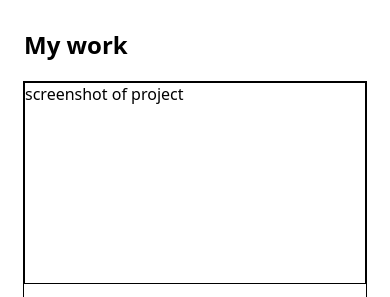
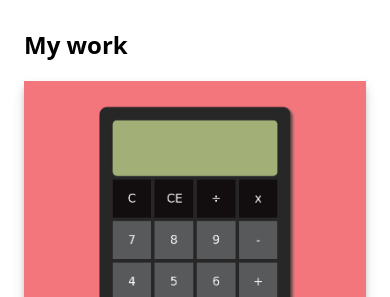
Before and after one commit to MichaelAlexanderBryant/portfolio, a website built with webpack: page dist/index.html in a window 390 px wide. Shown: the part 693-990 px from the top of the page. Built offline with nearby package versions, Linux system fonts and the light colour scheme.

Commit message:
Add placeholder image for projects

```diff
--- a/dist/index.html
+++ b/dist/index.html
@@ -42,7 +42,7 @@
         <h2>My work</h2>
         <div class="projects">
             <div class="project-card">
-                <div class="img-placeholder">screenshot of project</div>
+                <img src="./assets/placeholder-image.png" class="project-image">
                 <div class="project-description">
                     <div class="header-icons">
                         <h3 class="project-name">Project name</h3>
@@ -63,7 +63,7 @@
                 </div>
             </div>
             <div class="project-card">
-                <div class="img-placeholder">screenshot of project</div>
+                <img src="./assets/placeholder-image.png" class="project-image">
                 <div class="project-description">
                     <div class="header-icons">
                         <h3 class="project-name">Project name</h3>
@@ -84,7 +84,7 @@
                 </div>
             </div>
             <div class="project-card">
-                <div class="img-placeholder">screenshot of project</div>
+                <img src="./assets/placeholder-image.png" class="project-image">
                 <div class="project-description">
                     <div class="header-icons">
                         <h3 class="project-name">Project name</h3>
@@ -105,7 +105,7 @@
                 </div>
             </div>
             <div class="project-card">
-                <div class="img-placeholder">screenshot of project</div>
+                <img src="./assets/placeholder-image.png" class="project-image">
                 <div class="project-description">
                     <div class="header-icons">
                         <h3 class="project-name">Project name</h3>
@@ -126,7 +126,7 @@
                 </div>
             </div>
             <div class="project-card">
-                <div class="img-placeholder">screenshot of project</div>
+                <img src="./assets/placeholder-image.png" class="project-image">
                 <div class="project-description">
                     <div class="header-icons">
                         <h3 class="project-name">Project name</h3>
@@ -147,7 +147,7 @@
                 </div>
             </div>
             <div class="project-card">
-                <div class="img-placeholder">screenshot of project</div>
+                <img src="./assets/placeholder-image.png" class="project-image">
                 <div class="project-description">
                     <div class="header-icons">
                         <h3 class="project-name">Project name</h3>
--- a/dist/style.css
+++ b/dist/style.css
@@ -14,8 +14,7 @@ body {
 
 header {
     background: rgb(23,21,68);
-    background: linear-gradient(180deg, rgba(23,21,68,1) 0%, white 100%);
-    color: white
+    color: white;
 }
 
 a {
@@ -57,23 +56,28 @@ header {
     display: flex;
     flex-direction: column;
     align-items: center;
-    gap: 1em;
+    gap: 2em;
 
 }
 
 .project-card {
-    border: 1px solid black;
+
     width: 100%;
     height: auto;
     display: flex;
     flex-direction: column;
     justify-content: space-evenly;
+    box-shadow: rgba(50, 50, 93, 0.25) 0px 6px 12px -2px, rgba(0, 0, 0, 0.3) 0px 3px 7px -3px;
+}
+
+.project-image {
+    width: auto;
 }
 
 .img-placeholder {
     width: auto;
     height: 200px;
-    border: 1px solid black;
+    background-color: #A3A5C3;
 
 }
 
```
Also changed, not shown: dist/assets/placeholder-image.png (added).
